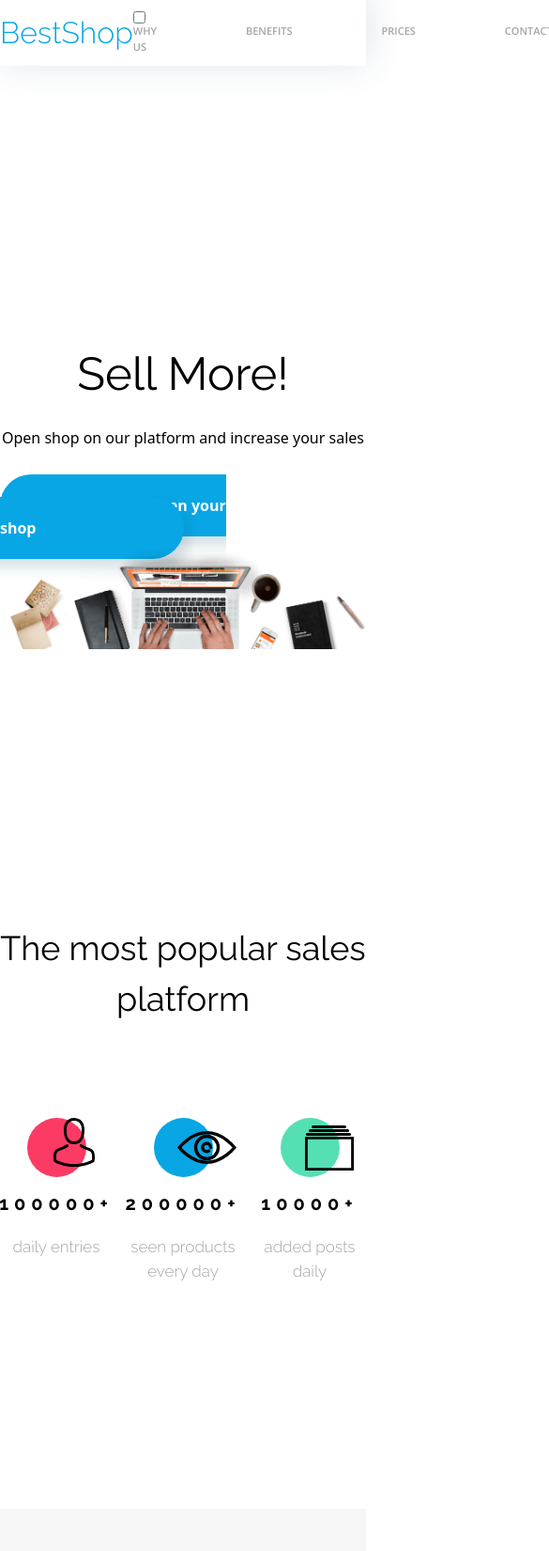
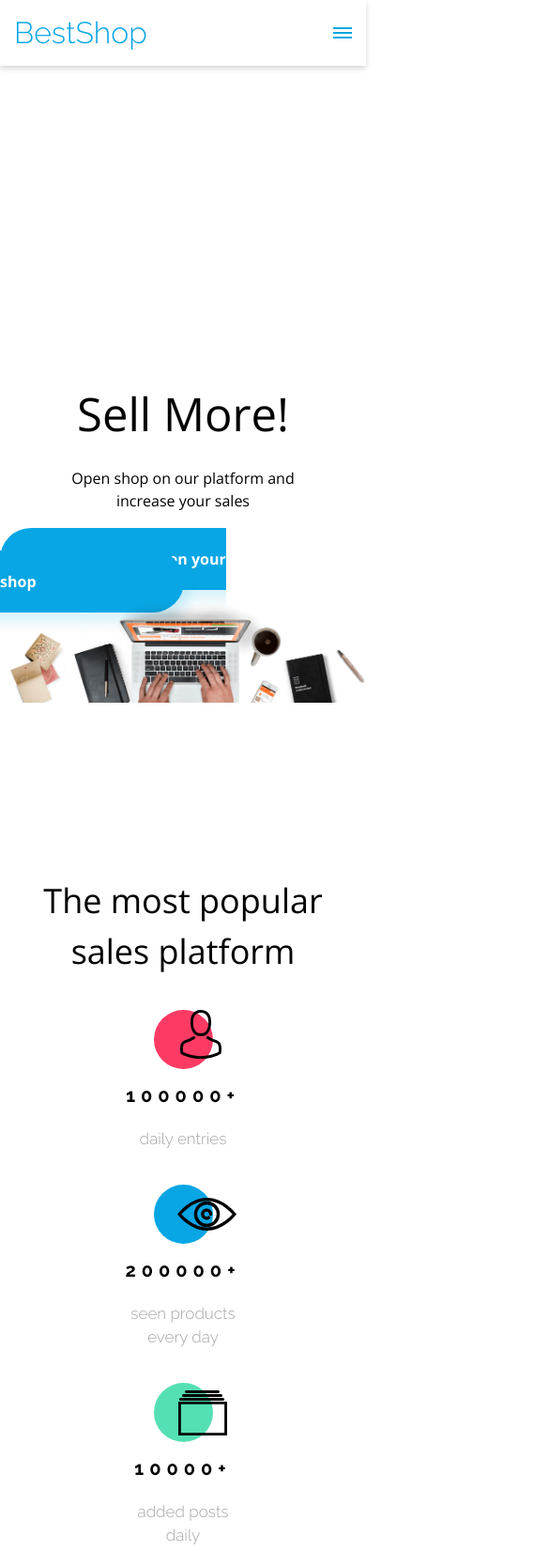
Before and after one commit to cedras/BestShop_Project, a website built with Vite: page index.html in a window 390 px wide. Shown: the top 1651 px of the page at 94% size, 585 px wide, since content can reach past the window. Built offline with nearby package versions, Linux system fonts and the light colour scheme; a web font is replaced by a local one.

Commit message:
Added more scss structures and reconstruction of the code into sass

```diff
--- a/index.html
+++ b/index.html
@@ -8,15 +8,12 @@
       href="https://fonts.googleapis.com/css2?family=Bungee+Inline&family=Nunito+Sans:ital,opsz,wght@0,6..12,200..1000;1,6..12,200..1000&family=Oleo+Script:wght@400;700&family=Open+Sans:ital,wght@0,300..800;1,300..800&family=Raleway:ital,wght@0,100..900;1,100..900&family=Source+Code+Pro:ital,wght@0,200..900;1,200..900&display=swap"
       rel="stylesheet"
     />
-    <link rel="stylesheet" href="css/reset.css" />
-    <link rel="stylesheet" href="css/style.css" />
+    <link rel="stylesheet" href="scss/main.scss"/>
   </head>
   <body>
-    <header>
-      <div class="header_container container">
-        <div class="logo">
-          <a href="index.html">BestShop</a>
-        </div>
+    <header class="header">
+  <div class="header__container container">
+    <a href="#" class="logo">BestShop</a>
     <nav>
       <input type="checkbox" class="menu__btn" id="menu__btn">
       <label for="menu__btn" class="menu__toggle">
@@ -24,11 +21,11 @@
         <span></span>
         <span></span>
       </label>
-        <ul>
-          <li><a href="#">Why us</a></li>
-          <li><a href="#">Benefits</a></li>
-          <li><a href="#">Prices</a></li>
-          <li><a href="#">Contact</a></li>
+      <ul class="header__nav">
+        <li class="nav__element"><a href="#why-us" class="nav__link">Why us</a></li>
+        <li class="nav__element"><a href="#benefits" class="nav__link">Benefits</a></li>
+        <li class="nav__element"><a href="#prices" class="nav__link">Prices</a></li>
+        <li class="nav__element"><a href="#contact" class="nav__link">Contact</a></li>
       </ul>
     </nav>
   </div>
--- a/package.json
+++ b/package.json
@@ -21,6 +21,7 @@
   },
   "homepage": "https://github.com/cedras/BestShop_Project#readme",
   "dependencies": {
+    "sass": "^1.89.2",
     "vite": "^6.2.5"
   }
 }
--- /dev/null
+++ b/scss/elements/_buttons.scss
@@ -0,0 +1,28 @@
+.btn {
+  color: white;
+  background-color: $color-primary;
+  border-radius: 40px;
+  box-shadow: 5px 10px 14px $color-primary-shadow;
+  font-weight: 700;
+  cursor: pointer;
+}
+
+.btn-large {
+  height: 67px;
+  width: 440px;
+  font-size: 16px;
+  padding: 22px 157px;
+}
+
+.btn-medium {
+  height: 50px;
+  width: 150px;
+  font-size: 13px;
+  background-color:  $color-redish;
+  padding: 16px 57px;
+}
+
+.btn-medium-pro {
+  width: 165px;
+  padding: 16px 65px;
+}
--- a/scss/elements/_header.scss
+++ b/scss/elements/_header.scss
@@ -1,13 +1,62 @@
-header {
+.header {
   height: 70px;
-  box-shadow: 0px -5px 40px var(--color-primary-shadow);
-}
+  box-shadow: 0 3px 6px rgba(0, 0, 0, .16);
 
-&_container {
+  &__container {
     display: flex;
     justify-content: space-between;
     align-items: center;
     height: 100%;
+  }
+
+  .nav {
+    &__element {
+      padding: 0 26px;
+
+      &:last-child {
+        padding-right: 0;
+      }
+    }
+
+    &__link {
+      color: $color-grey;
+      font-weight: 700;
+      font-size: 0.6875rem;
+      text-transform: uppercase;
+      padding: 28px 18px 22px;
+      border-bottom: 4px solid transparent;
+      letter-spacing: 0.1875rem;
+
+      &:hover {
+        color: $color-black;
+        border-color: $color-primary;
+      }
+    }
+  }
+
+  &__nav {
+    display: flex;
+
+    @include mobile {
+      position: absolute;
+      left: 0;
+      top: 95px;
+      flex-direction: column;
+      background-color: white;
+      width: 100%;
+      padding-bottom: 20px;
+      display: none;
+
+      .nav__element {
+        padding: 0;
+      }
+
+      .nav__link {
+        display: block;
+        padding: 14px 20px;
+      }
+    }
+  }
 
   .menu {
     &__btn {
@@ -16,44 +65,49 @@ header {
       top: -9999px;
       left: -9999px;
       opacity: 0;
+
+      @include mobile {
+        &:checked {
+          ~ .header__nav {
+            display: flex;
+          }
+
+          ~ .menu__toggle {
+            span {
+              &:nth-child(1) {
+                transform: rotate(45deg) translate(2px, 5px);
+              }
+              &:nth-child(2) {
+                opacity: 0;
+              }
+              &:nth-child(3) {
+                transform: rotate(-45deg) translate(2px, -5px);
               }
             }
-
-  ul {
-    display: flex;
-    flex-direction: row;
-    gap: 95px;
-
-    li {
-      font-family: var(--font-open-sans);
-      color: var(--color-grey);
-      font-size: 11px;
-      text-transform: uppercase;
-      font-weight: 600;
-      position: relative;
-
-      &::after {
-        content: "";
-        position: absolute;
-        bottom: -28px;
-        left: 0;
-        width: 100%;
-        height: 4px;
-        background-color: var(--color-primary);
-        transform: scaleX(0);
-        transform-origin: left;
-        transition: transform 0.3s ease;
           }
-
-      &:hover {
-        color: black;
-        cursor: pointer;
-      }
-
-      &:hover::after {
-        transform: scaleX(1);
         }
       }
     }
 
+    &__toggle {
+      display: none;
+
+      span {
+        width: 20px;
+        height: 2px;
+        display: block;
+        margin-bottom: 3px;
+        background-color: $color-primary;
+        transition: .3s all ease-in-out;
+
+        &:last-child {
+          margin-bottom: 0;
         }
+      }
+
+      @include mobile {
+        display: block;
+      }
+    }
+  }
+}
--- /dev/null
+++ b/scss/elements/_opening.scss
@@ -0,0 +1,60 @@
+.opening_container {
+  width: 100%;
+  height: 712px;
+  margin-top: 100px;
+  display: flex;
+  flex-direction: column;
+  justify-content: center;
+  align-items: center;
+}
+
+.opening_text {
+
+
+  h1 {
+    @include mobile {
+    margin-top: 100px;
+}
+    font-size: 49px;
+    color: black;
+    font-family: var(--font-raleway);
+    margin-bottom: 20px;
+    text-align: center;
+    font-weight: 400;
+  }
+
+  p {
+
+    @include mobile {
+    padding: 0 70px;
+}
+    margin-top: 20px;
+    margin-bottom: 38px;
+    text-align: center;
+    font-size: 16px;
+    color: black;
+  }
+}
+
+.opening_img {
+  width: 100%;
+  height: auto;
+
+
+  img {
+    width: 100%;
+    margin: 0 auto;
+
+    @include mobile {
+      width: 220%;
+      transform: translateX(0%);
+  }
+  }
+  @include mobile {
+    .btn {
+      margin: 0 15px;
+      padding: 16px 0;
+      display: block;
+    }
+  }
+}
--- /dev/null
+++ b/scss/elements/_statistics.scss
@@ -0,0 +1,100 @@
+.statistics {
+  margin-top: 100px;
+
+  @include mobile {
+  margin-top: 50px;
+}
+
+  h2 {
+    text-align: center;
+    font-size: 36px;
+    font-family: var(--font-raleway);
+    color: black;
+    font-weight: 400;
+  }
+}
+
+.statistics_column {
+  max-width: 800px;
+  margin: 100px auto 120px;
+  display: flex;
+  justify-content: space-between;
+
+  @include mobile {
+  margin: 35px auto 50px;
+  align-items: center;
+  flex-direction: column;
+}
+}
+
+.statistics_column_item {
+  max-width: 120px;
+  display: flex;
+  flex-direction: column;
+  justify-content: flex-start;
+  align-items: center;
+  text-align: center;
+  font-family: $font-raleway;
+  margin-bottom: 120px;
+
+  @include mobile {
+  margin-bottom: 35px;
+
+  &:last-child {
+    margin-bottom: 0;
+  }
+}
+
+  h3 {
+    font-size: 20px;
+    font-family: $font-raleway;
+    letter-spacing: 6px;
+    margin-top: 13px;
+    text-align: center;
+  }
+
+  p {
+    text-align: center;
+    font-size: 17px;
+    font-weight: 300;
+    font-family: $font-raleway;
+    color: $color-grey;
+    margin-top: 19px;
+  }
+}
+
+.statistics_circle {
+  border-radius: 50%;
+  width: 63px;
+  height: 63px;
+  position: relative;
+
+  img {
+    position: absolute;
+  }
+}
+
+.statistics_column_item:nth-child(1) .statistics_circle {
+  background-color: $color-redish;
+}
+.statistics_column_item:nth-child(2) .statistics_circle {
+  background-color: $color-primary
+}
+.statistics_column_item:nth-child(3) .statistics_circle {
+  background-color: $color-green
+}
+
+.statistics_column_item:nth-child(1) img {
+  top: 0;
+  left: 45%;
+}
+
+.statistics_column_item:nth-child(2) img {
+  top: 14px;
+  left: 40%;
+}
+
+.statistics_column_item:nth-child(3) img {
+  top: 8px;
+  left: 42%;
+}
--- a/scss/main.scss
+++ b/scss/main.scss
@@ -1,3 +1,9 @@
 @import "generic/reset";
 
 @import "settings";
+
+@import "elements/base";
+@import "elements/buttons";
+@import "elements/header";
+@import "elements/opening";
+@import "elements/statistics";
--- a/scss/settings/_index.scss
+++ b/scss/settings/_index.scss
@@ -1,5 +1,5 @@
-@import "fonts";
-@import "colors";
+@import "_font";
+@import "_color";
 @import "mixins";
 
 $button-radius: 35px;
```
Also changed, not shown: 1 other file. Lines whose indentation alone changed are shown as unchanged.
